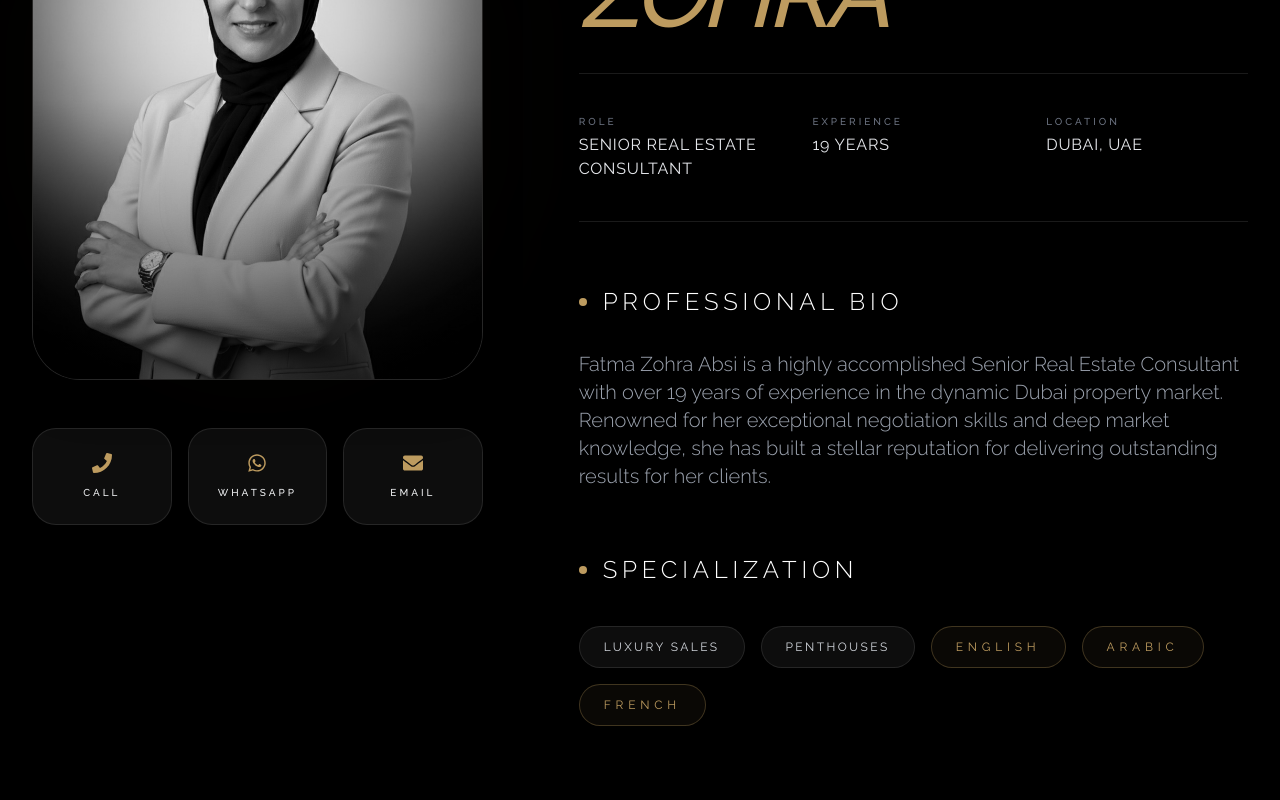
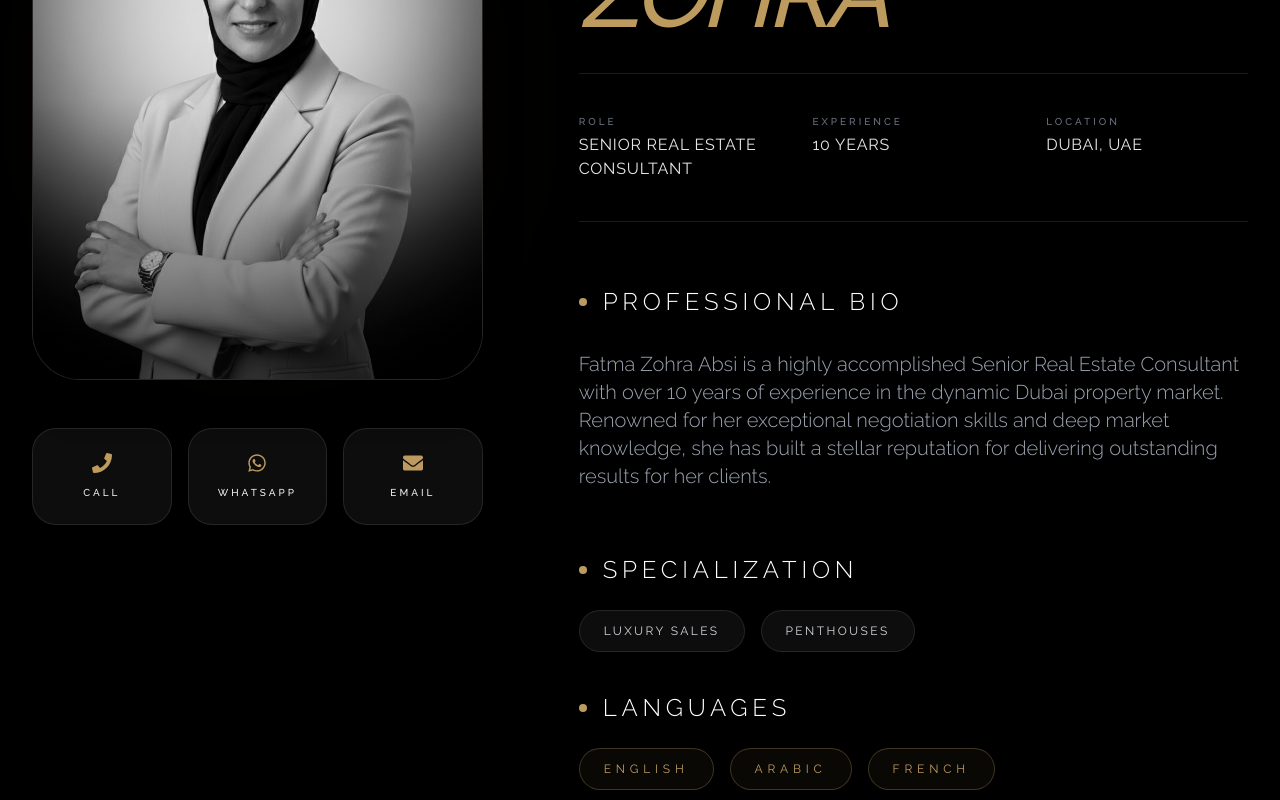
Before and after one commit to algotwist369/grandgateproperties, a React (Vite) app: page /en/agents/1 in a window 1280 px wide. Shown: the part 400-1200 px from the top of the page. Built offline with nearby package versions, Linux system fonts and the light colour scheme.

Commit message:
updated one more agent

```diff
--- a/src/components/agents/AgentCard.jsx
+++ b/src/components/agents/AgentCard.jsx
@@ -9,9 +9,19 @@ const AgentCard = () => {
             id: "fatma-zohra-absi",
             name: "Fatma Zohra Absi ",
             role: "Senior Real Estate Consultant",
-            experience: "19 years",
+            experience: "10 years",
             languages: ["English", "Arabic", "French"],
             image: "/agent/Agent1.jpeg",
+            communities: "Dubai Marina, Palm Jumeirah",
+            specialties: ["Luxury Sales", "Penthouses"],
+        },
+        {
+            id: "dakshayami-r-nair",
+            name: "Dakshayami R Nair",
+            role: "Senior Real Estate Consultant",
+            experience: "10 years",
+            languages: ["Malayalam", "English", "Tamil"],
+            image: "/agent/agent2.PNG",
             communities: "Dubai Marina, Palm Jumeirah",
             specialties: ["Luxury Sales", "Penthouses"],
         },
--- a/src/data/homeSections.js
+++ b/src/data/homeSections.js
@@ -18,9 +18,17 @@ export const homeSectionsData = {
                 id: 1,
                 name: "Fatma Zohra Absi ",
                 position: "Senior Real Estate Consultant",
-                experience: "12+ Years",
+                experience: "10+ Years",
                 languages: ["English", "Arabic", "French"],
                 image: "/agent/Agent1.jpeg",
+            },
+            {
+                id: 2,
+                name: "Dakshayami R Nair ",
+                position: "Senior Real Estate Consultant",
+                experience: "10+ Years",
+                languages: ["Malayalam", "English", "Tamil"],
+                image: "/agent/agent2.PNG",
             },
         ],
         lifestyle: [
@@ -122,6 +130,14 @@ export const homeSectionsData = {
                 languages: ["English", "Arabic", "French"],
                 image: "/agent/Agent1.jpeg",
             },
+            {
+                id: 2,
+                name: "Dakshayami R Nair ",
+                position: "Senior Real Estate Consultant",
+                experience: "12+ Years",
+                languages: ["Malayalam", "English", "Tamil"],
+                image: "/agent/agent2.PNG",
+            },
         ],
         lifestyle: [
             {
--- a/src/pages/agents/AgentDetailsPage.jsx
+++ b/src/pages/agents/AgentDetailsPage.jsx
@@ -9,12 +9,32 @@ const agentDirectory = [
         id: "fatma-zohra-absi",
         name: "Fatma Zohra Absi ",
         role: "Senior Real Estate Consultant",
-        experience: "19 years",
+        experience: "10 years",
         languages: ["English", "Arabic", "French"],
         image: "/agent/Agent1.jpeg",
         communities: "Dubai Marina, Palm Jumeirah",
         specialties: ["Luxury Sales", "Penthouses"],
-        bio: "Fatma Zohra Absi is a highly accomplished Senior Real Estate Consultant with over 19 years of experience in the dynamic Dubai property market. Renowned for her exceptional negotiation skills and deep market knowledge, she has built a stellar reputation for delivering outstanding results for her clients.",
+        phone: "+971543861511",
+        email: "absifatmazohra@gmail.com",
+        bio: "Fatma Zohra Absi is a highly accomplished Senior Real Estate Consultant with over 10 years of experience in the dynamic Dubai property market. Renowned for her exceptional negotiation skills and deep market knowledge, she has built a stellar reputation for delivering outstanding results for her clients.",
+        achievements: [
+            "Closed AED 1.2B in resale transactions during 2023",
+            "Recognized as Dubai's #1 Secondary Specialist (Luxury Living Awards)",
+            "Featured speaker at Cityscape Global on waterfront investments",
+        ],
+    },
+    {
+        id: "dakshayami-r-nair",
+        name: "Dakshayami R-Nair",
+        role: "Senior Real Estate Consultant",
+        experience: "10 years",
+        languages: ["Malayalam", "English", "Tamil"],
+        image: "/agent/agent2.PNG",
+        communities: "Dubai Marina, Palm Jumeirah",
+        specialties: ["Luxury Sales", "Penthouses"],
+        phone: "+971567206015",
+        email: "daksharnair15@gmail.com",
+        bio: "Dakshayami R Nair is a highly accomplished Senior Real Estate Consultant with over 10 years of experience in the dynamic Dubai property market. Renowned for her exceptional negotiation skills and deep market knowledge, she has built a stellar reputation for delivering outstanding results for her clients.",
         achievements: [
             "Closed AED 1.2B in resale transactions during 2023",
             "Recognized as Dubai's #1 Secondary Specialist (Luxury Living Awards)",
@@ -38,23 +58,23 @@ const AgentDetailsPage = () => {
     const languages = Array.isArray(agent?.languages) ? agent.languages : (typeof agent?.languages === 'string' ? agent.languages.split(", ") : []);
 
     const contactButtons = [
-        { label: "Call", Icon: FaPhone, action: () => (window.location.href = `tel:+971543861511`) },
-        { label: "WhatsApp", Icon: FaWhatsapp, action: () => window.open(`https://wa.me/971543861511`, "_blank") },
-        { label: "Email", Icon: FaEnvelope, action: () => (window.location.href = `mailto:absifatmazohra@gmail.com`) },
+        { label: "Call", Icon: FaPhone, action: () => (window.location.href = `tel:${agent.phone}`) },
+        { label: "WhatsApp", Icon: FaWhatsapp, action: () => window.open(`https://wa.me/${agent?.phone?.replace(/\+/g, "")}?text=${encodeURIComponent(`Hello ${agent.name}, I am interested in your real estate services.`)}`, "_blank") },
+        { label: "Email", Icon: FaEnvelope, action: () => (window.location.href = `mailto:${agent.email}`) },
     ];
 
     const directAccessCards = [
         {
             label: "Direct line",
-            value: "+971 54 386 1511",
+            value: agent?.phone?.replace(/(\+\d{3})(\d{2})(\d{3})(\d{4})/, '$1 $2 $3 $4') || agent.phone,
             description: "24/7 Priority Support",
-            href: "tel:+971543861511",
+            href: `tel:${agent.phone}`,
         },
         {
             label: "WhatsApp",
             value: "Secure Chat",
             description: "Encrypted Communication",
-            href: "https://wa.me/971543861511",
+            href: `https://wa.me/${agent?.phone?.replace(/\+/g, "")}?text=${encodeURIComponent(`Hello ${agent.name}, I am interested in your real estate services.`)}`,
             target: "_blank",
         },
     ];
@@ -186,7 +206,8 @@ const AgentDetailsPage = () => {
                         </div>
 
                         <div className="space-y-10">
-                            <h2 className="text-2xl font-light text-white uppercase tracking-[0.2em] flex items-center gap-4">
+                            <div>
+                                <h2 className="text-2xl font-light text-white uppercase tracking-[0.2em] flex items-center gap-4 mb-6">
                                     <span className="w-2 h-2 rounded-full bg-[#BD9B5F]"></span>
                                     Specialization
                                 </h2>
@@ -196,11 +217,21 @@ const AgentDetailsPage = () => {
                                             {specialty}
                                         </span>
                                     ))}
+                                </div>
+                            </div>
+
+                            <div>
+                                <h2 className="text-2xl font-light text-white uppercase tracking-[0.2em] flex items-center gap-4 mb-6">
+                                    <span className="w-2 h-2 rounded-full bg-[#BD9B5F]"></span>
+                                    Languages
+                                </h2>
+                                <div className="flex flex-wrap gap-4">
                                     {languages.map((lang, idx) => (
                                         <span key={idx} className="px-6 py-3 rounded-full border border-[#BD9B5F]/30 bg-[#BD9B5F]/5 text-xs uppercase tracking-[0.4em] text-[#BD9B5F]">
                                             {lang}
                                         </span>
                                     ))}
+                                </div>
                             </div>
                         </div>
 
```
Also changed, not shown: public/agent/agent2.PNG (added). Lines whose indentation alone changed are shown as unchanged.
